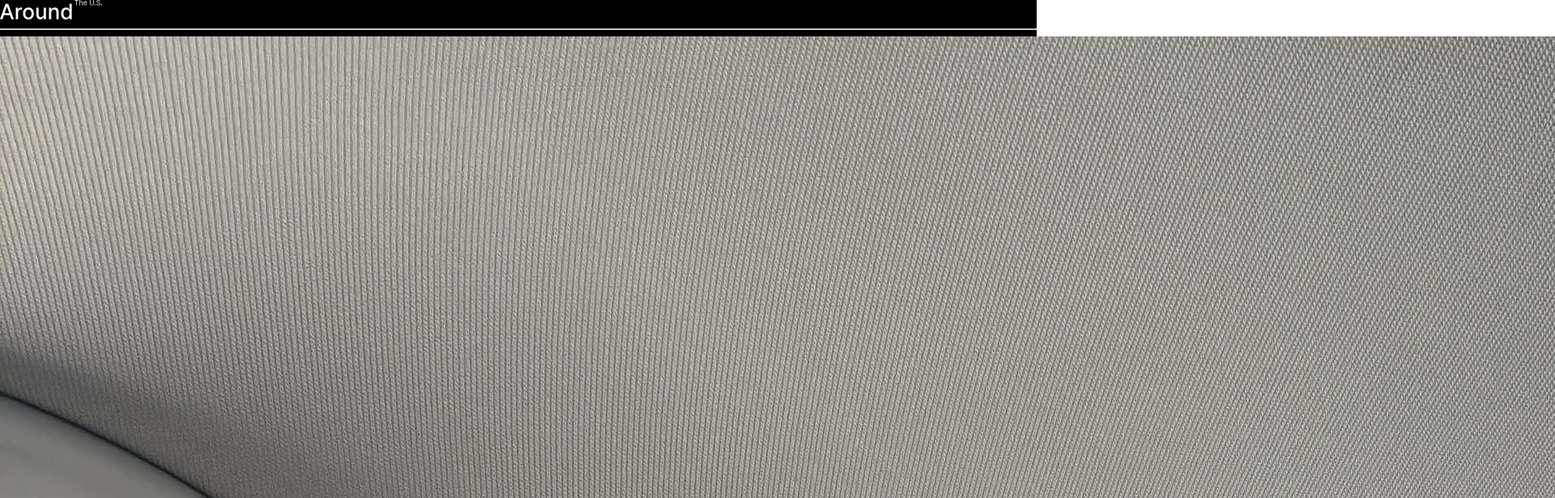
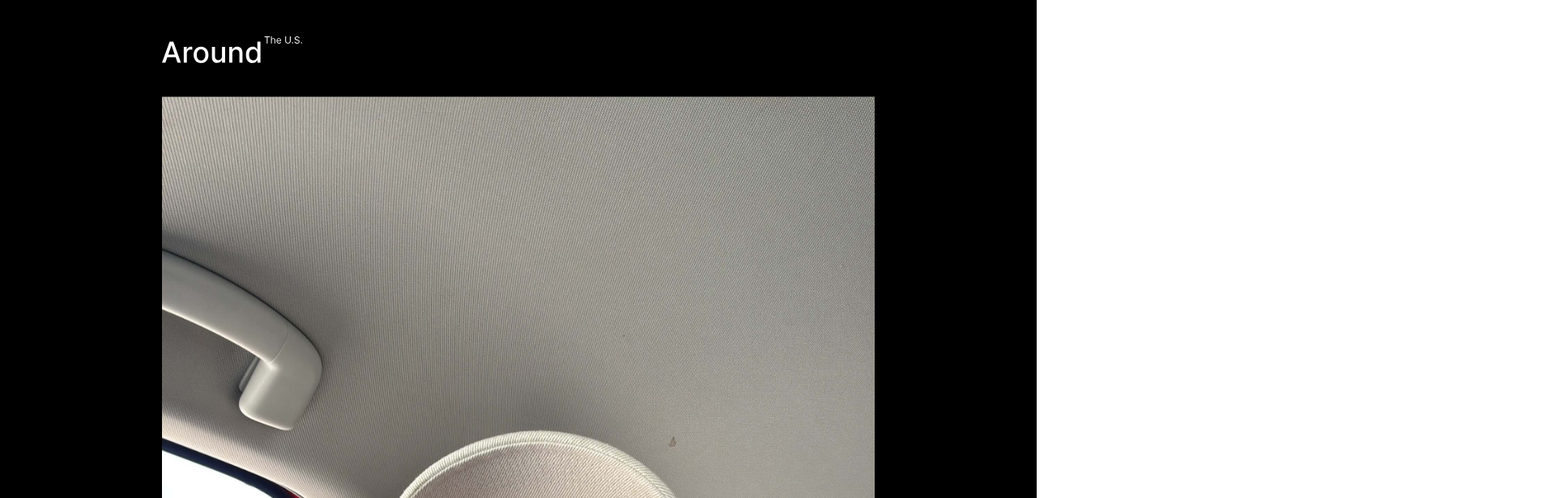
Before and after one commit to GuillermoMayoral/web_project_around, a plain HTML site: page index.html in a window 1280 px wide. Shown: the top 616 px of the page at 81% size, 1920 px wide, since content can reach past the window. Drawn offline with Linux system fonts and the light colour scheme.

Commit message:
I finish css responsive of header

```diff
--- /dev/null
+++ b/blocks/globals.css
@@ -0,0 +1,4 @@
+img {
+    max-width: 100%;
+    display: block;
+}
--- /dev/null
+++ b/blocks/header.css
@@ -0,0 +1,35 @@
+.header__logo {
+    padding: 28px 0 0 27px;
+    max-width: 126px;
+    width: 100%;
+}
+
+.header__line {
+    margin: 32px 0 0 0;
+    border: none;
+    height: 1px;
+    background-color: rgba(84, 84, 84, 0.7);
+    width: 100%;
+}
+
+@media (min-width: 544px) {
+    .header__logo {
+        padding: 35px 0 0;
+        max-width: 152px;
+    }
+
+    .header__line {
+        margin: 37px 0 0;
+    }
+}
+
+@media (min-width: 880px) {
+    .header__logo {
+        padding: 45px 0 0;
+        max-width: 173px;
+    }
+
+    .header__line {
+        margin: 41px 0 0;
+    }
+}
--- a/blocks/page.css
+++ b/blocks/page.css
@@ -3,4 +3,25 @@
     color: #FFFFFF;
     font-family: 'inter', sans-serif;
     font-weight: 400;
+    display: flex;
+    justify-content: center;
 }
+
+.page__size {
+    width: 90%;
+    max-width: 880px;
+    min-width: 320px;
+}
+
+@media (min-width: 544px) {
+    .page__size {
+        max-width: 600px;
+    }
+}
+
+@media (min-width: 880px) {
+    .page__size {
+        max-width: 880px;
+
+    }
+}
--- a/index.html
+++ b/index.html
@@ -15,10 +15,11 @@
 
 <body>
     <div class="page">
+        <div class="page__size">
             <header class="header">
-            <div class="title">
-                <img src="./images/title.svg" alt="Titulo de la pagina">
-                <hr>
+                <div class="header__contentent">
+                    <img class="header__logo" src="./images/title.svg" alt="Titulo de la pagina">
+                    <hr class="header__line">
                 </div>
             </header>
 
@@ -86,6 +87,7 @@
                 <p class="footer__text">&copy 2024 Around The U.S.</p>
             </footer>
         </div>
+    </div>
 </body>
 
 </html>
--- a/pages/index.css
+++ b/pages/index.css
@@ -1,3 +1,5 @@
 @import url(../vendor/normalize.css);
 @import url(../vendor/fonts.css);
 @import url(../blocks/page.css);
+@import url(../blocks/header.css);
+@import url(../blocks/globals.css);
```
Lines whose indentation alone changed are shown as unchanged.
